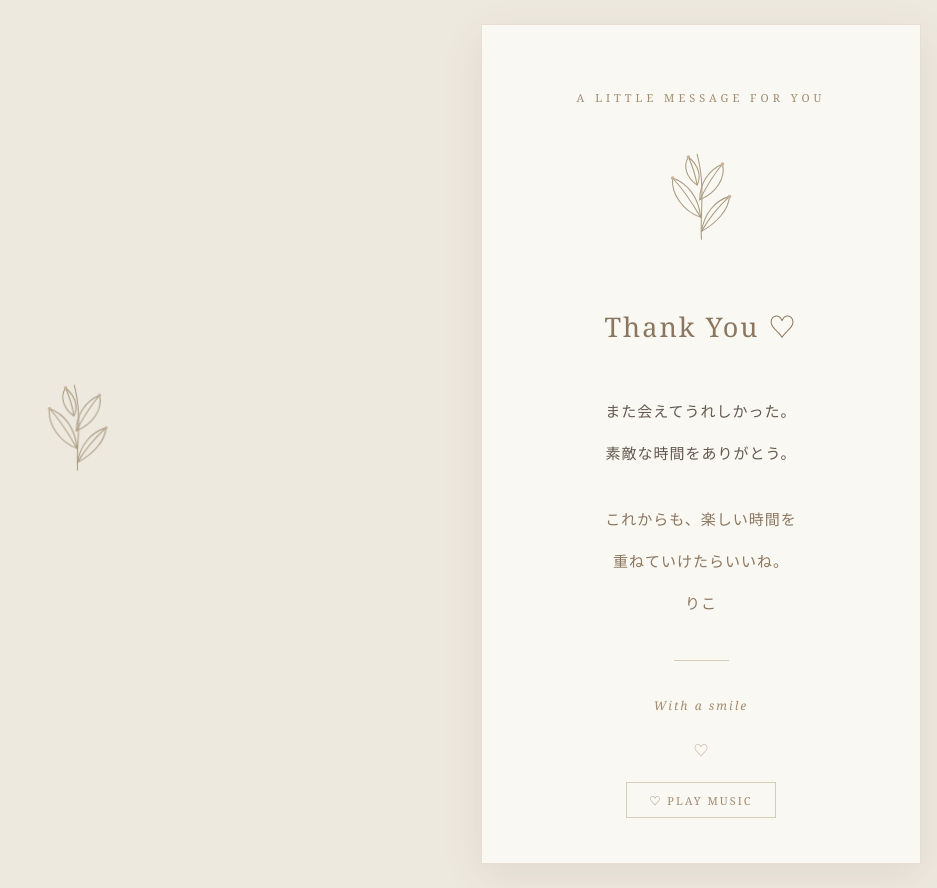
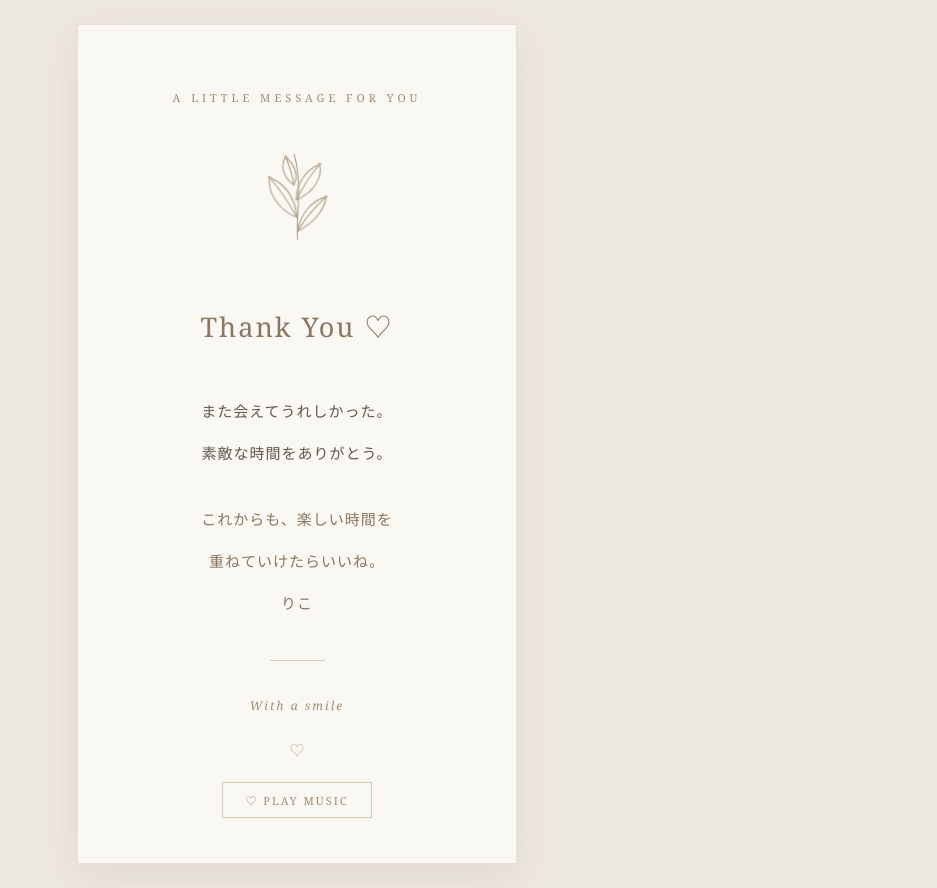
Before and after one commit to riko-lab87/a-little-thank-you, a plain HTML site: page index.html in a window 1280 px wide. Shown: the whole page, without its empty margins (343-1280 px from the left). Drawn offline with Linux system fonts and the light colour scheme.

Commit message:
Update index.html

```diff
--- a/index.html
+++ b/index.html
@@ -6,33 +6,6 @@
 <meta charset="UTF-8">
 <meta name="viewport" content="width=device-width, initial-scale=1.0">
 <title>A Little Thank You</title>
-<svg class="botanical" viewBox="0 0 140 120"
-     fill="none" xmlns="http://www.w3.org/2000/svg">
-
-  <g class="plant-sway">
-
-    <g stroke="#a99a80" stroke-width="1.2"
-       stroke-linecap="round" stroke-linejoin="round">
-      <path d="M70 110 C68 80 75 50 65 13"/>
-      <path d="M69 85 C49 78 35 58 37 40 C54 46 67 62 69 85Z"/>
-      <path d="M68 65 C87 57 98 40 94 24 C78 31 68 46 68 65Z"/>
-      <path d="M70 101 C88 91 101 76 102 61 C85 66 73 81 70 101Z"/>
-      <path d="M65 48 C52 39 49 26 55 16 C67 26 70 38 65 48Z"/>
-      <path d="M37 40 C49 53 57 64 69 85"/>
-      <path d="M94 24 C83 37 76 49 68 65"/>
-      <path d="M102 61 C89 73 79 85 70 101"/>
-      <path d="M55 16 C60 27 63 36 65 48"/>
-    </g>
-
-    <g fill="#c5b69d">
-      <circle cx="37" cy="40" r="2"/>
-      <circle cx="94" cy="24" r="2"/>
-      <circle cx="102" cy="61" r="2"/>
-      <circle cx="55" cy="16" r="2"/>
-    </g>
-
-  </g>
-</svg>
 
 <style>
 * {
@@ -199,7 +172,10 @@ h1 {
   <div class="eyebrow">A LITTLE MESSAGE FOR YOU</div>
 
   <svg class="botanical" viewBox="0 0 140 120"
-       fill="none" xmlns="http://www.w3.org/2000/svg">
+     fill="none" xmlns="http://www.w3.org/2000/svg">
+
+  <g class="plant-sway">
+
     <g stroke="#a99a80" stroke-width="1.2"
        stroke-linecap="round" stroke-linejoin="round">
       <path d="M70 110 C68 80 75 50 65 13"/>
@@ -212,13 +188,16 @@ h1 {
       <path d="M102 61 C89 73 79 85 70 101"/>
       <path d="M55 16 C60 27 63 36 65 48"/>
     </g>
+
     <g fill="#c5b69d">
       <circle cx="37" cy="40" r="2"/>
       <circle cx="94" cy="24" r="2"/>
       <circle cx="102" cy="61" r="2"/>
       <circle cx="55" cy="16" r="2"/>
     </g>
-  </svg>
+
+  </g>
+</svg>
 
   <h1>Thank You ♡</h1>
 
```
